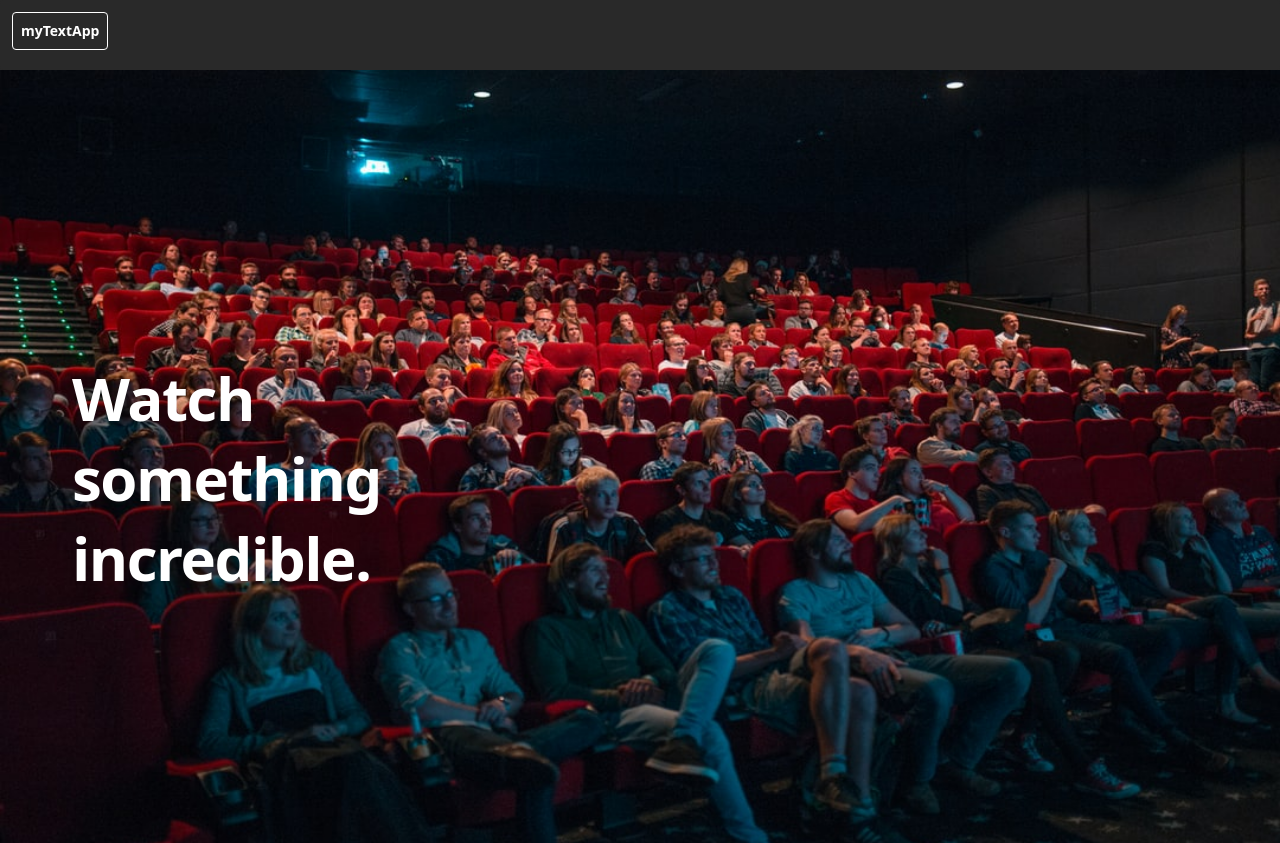
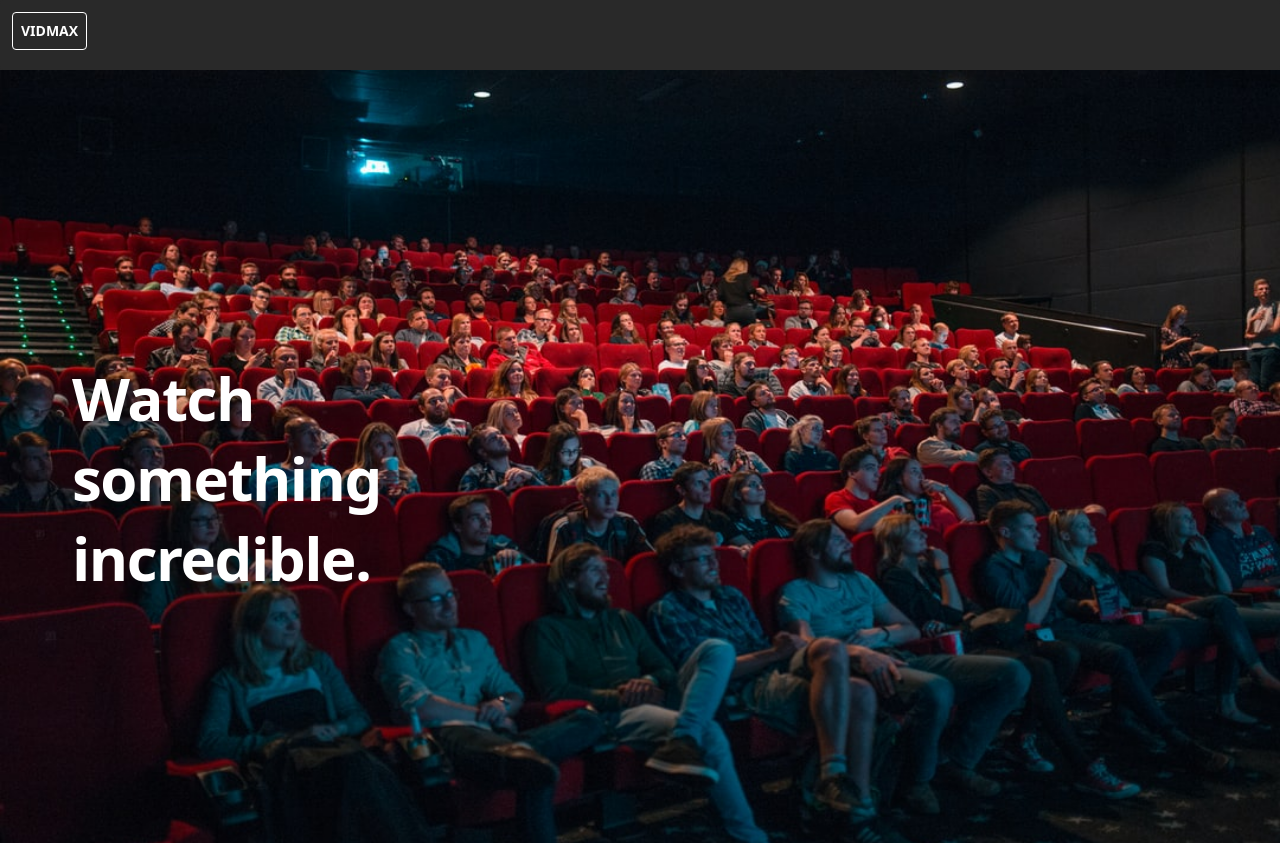
Before and after one commit to fidelmak/Buildo, a React (Create React App) app: page / in a window 1280 px wide. Shown: the top 843 px of the page. Built offline with nearby package versions, Linux system fonts and the light colour scheme; no server answers.

Commit message:
Update Navbar.jsx

```diff
--- a/src/components/Navbar.jsx
+++ b/src/components/Navbar.jsx
@@ -9,7 +9,7 @@ function Navbar() {
   <div className="container flex flex-wrap items-center justify-between mx-auto">
     <a href="#" className="flex items-center">
 
-        <span className="self-center  border p-2 border-white rounded text-sm text-white mb-2 font-semibold whitespace-nowrap dark:text-white">myTextApp</span>
+        <span className="self-center  border p-2 border-white rounded text-sm text-white mb-2 font-semibold whitespace-nowrap dark:text-white">VIDMAX</span>
     </a>
 
 
```
